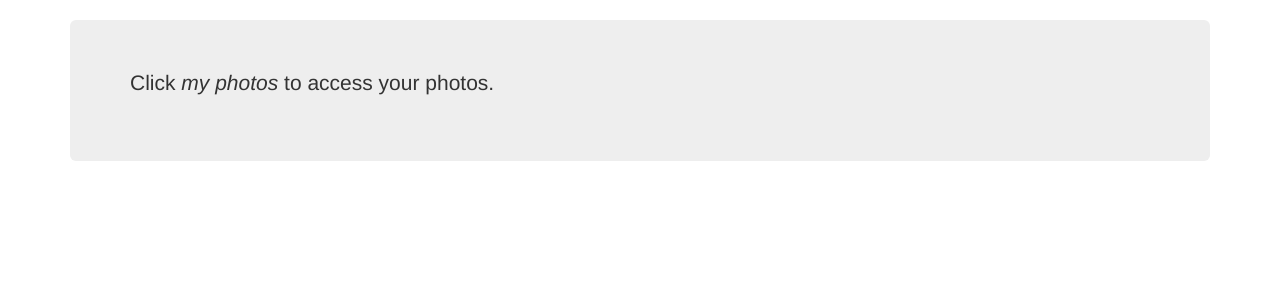
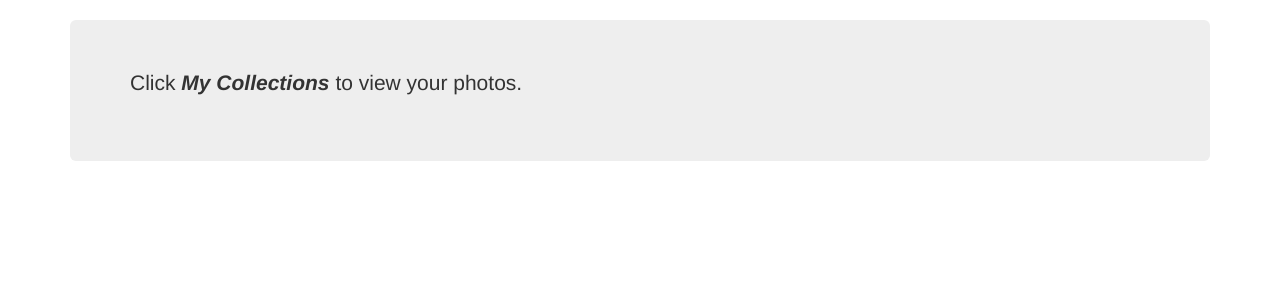
Before and after one commit to tranquanghuy0801/photos-app, a Flask app: page / in a window 1280 px wide. Shown: the part 72-372 px from the top of the page. Run offline with Flask 2, Linux system fonts and the light colour scheme; the visitor is signed in with stand-in values (Sample User, id 1); some libraries are stand-ins or nearby versions.

Commit message:
Update README and fix html files

```diff
--- a/app/application.py
+++ b/app/application.py
@@ -22,7 +22,6 @@ login_manager = flask_login.LoginManager()
 login_manager.init_app(application)
 
 ### load and cache cognito JSON Web Key (JWK)
-# https://docs.aws.amazon.com/cognito/latest/developerguide/amazon-cognito-user-pools-using-tokens-with-identity-providers.html
 JWKS_URL = ("https://cognito-idp.%s.amazonaws.com/%s/.well-known/jwks.json"
             % (AWS_REGION, COGNITO_POOL_ID))
 JWKS = requests.get(JWKS_URL).json()["keys"]
@@ -140,7 +139,6 @@ def info():
 @application.route("/login")
 def login():
     """Login route"""
-    # http://docs.aws.amazon.com/cognito/latest/developerguide/login-endpoint.html
     session['csrf_state'] = random_hex_bytes(8)
     cognito_login = ("https://%s/"
                      "login?response_type=code&client_id=%s"
@@ -153,7 +151,6 @@ def login():
 @application.route("/logout")
 def logout():
     """Logout route"""
-    # http://docs.aws.amazon.com/cognito/latest/developerguide/logout-endpoint.html
     flask_login.logout_user()
     cognito_logout = ("https://%s/"
                       "logout?response_type=code&client_id=%s"
@@ -164,7 +161,6 @@ def logout():
 @application.route("/callback")
 def callback():
     """Exchange the 'code' for Cognito tokens"""
-    #http://docs.aws.amazon.com/cognito/latest/developerguide/token-endpoint.html
     csrf_state = request.args.get('state')
     code = request.args.get('code')
     request_parameters = {'grant_type': 'authorization_code',
@@ -177,7 +173,6 @@ def callback():
                                                 COGNITO_CLIENT_SECRET))
 
     # the response:
-    # http://docs.aws.amazon.com/cognito/latest/developerguide/amazon-cognito-user-pools-using-tokens-with-identity-providers.html
     if response.status_code == requests.codes.ok and csrf_state == session['csrf_state']:
         verify(response.json()["access_token"])
         id_token = verify(response.json()["id_token"], response.json()["access_token"])
--- a/app/templates/home.html
+++ b/app/templates/home.html
@@ -1,7 +1,7 @@
 {% extends "main.html" %} {% block content %}
     {% if current_user.is_authenticated %}
-        Click <em>my photos</em> to access your photos.
+        Click <em><b>My Collections</b></em> to view your photos.
     {% else %}
-        Click <em>login in / sign up<em> to access this site.
+        Click <em><b>Login / Sign up</b><em> to access this site.
     {% endif %}
 {% endblock %}
```
Also changed, not shown: README.md, images/app.png (added).
